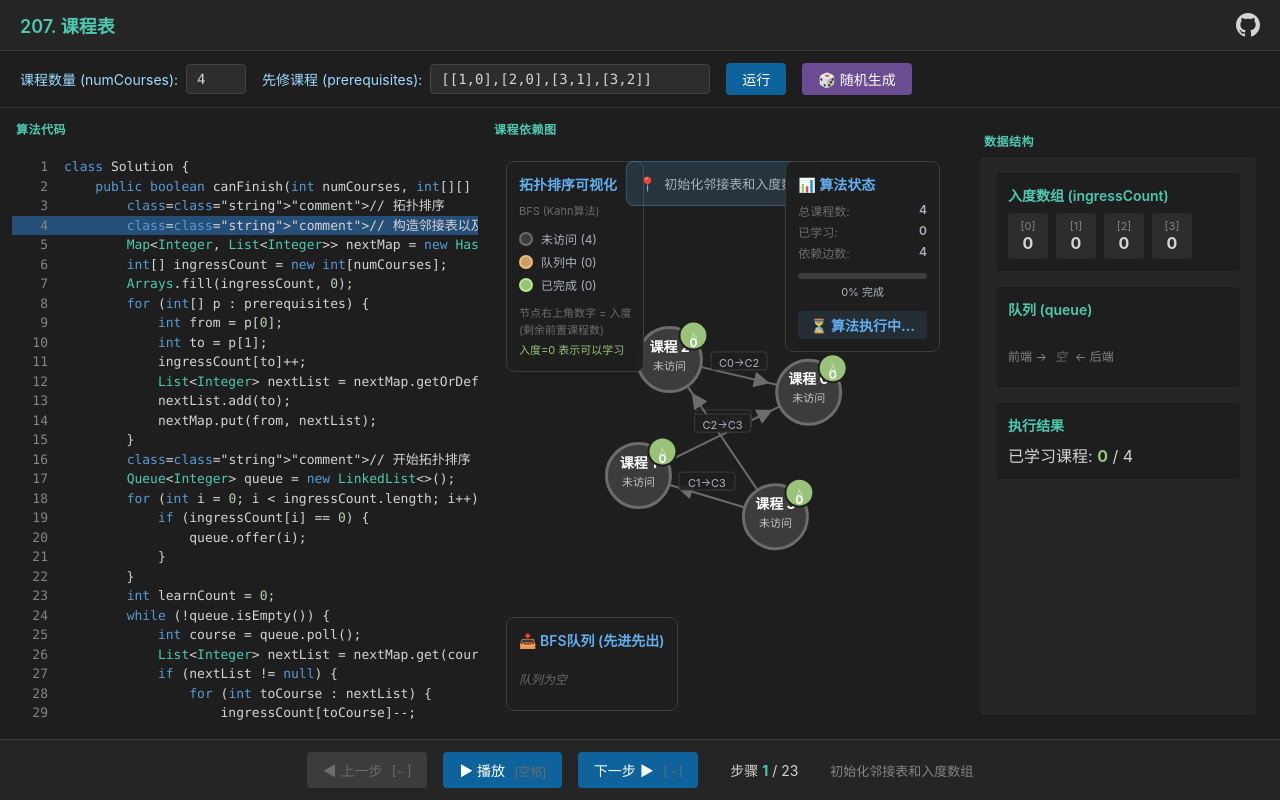
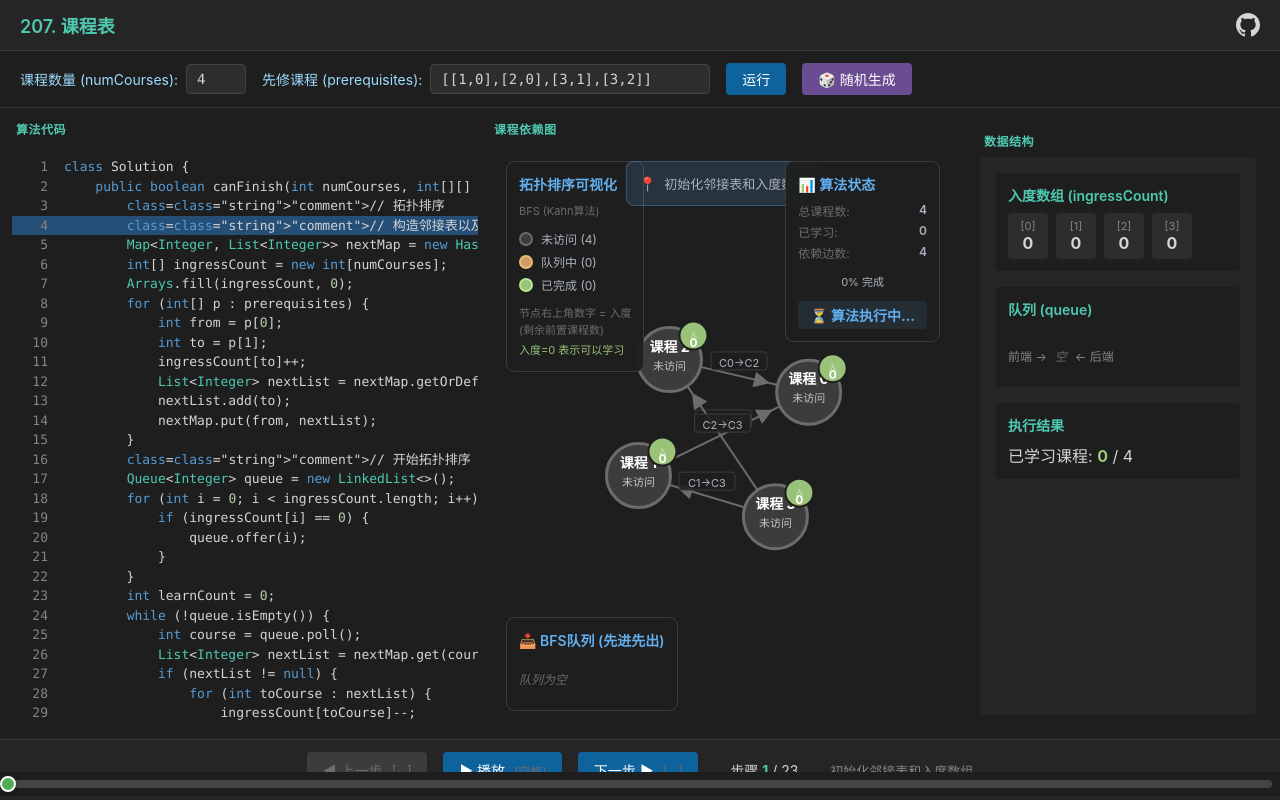
Before and after one commit to fuck-algorithm/leetcode-207-course-schedule, a React (Vite) app: page / in a window 1280 px wide. Built offline with nearby package versions, Linux system fonts and the light colour scheme.

Commit message:
feat: 添加底部进度条，支持拖动调整播放进度

```diff
--- a/src/components/App.tsx
+++ b/src/components/App.tsx
@@ -5,6 +5,7 @@ import CodePanel from './CodePanel';
 import GraphView from './GraphView';
 import DataStructuresPanel from './DataStructuresPanel';
 import ControlPanel from './ControlPanel';
+import ProgressBar from './ProgressBar';
 import { usePlayback } from '../hooks/usePlayback';
 import { useKeyboardShortcuts } from '../hooks/useKeyboardShortcuts';
 import { generateSteps } from '../algorithm/stepGenerator';
@@ -62,6 +63,7 @@ function App() {
     toggle,
     goToPrevious,
     goToNext,
+    goToStep,
   } = usePlayback({
     totalSteps: steps.length,
     playbackSpeed: 1000,
@@ -147,6 +149,12 @@ function App() {
         onPrevious={goToPrevious}
         onNext={goToNext}
       />
+
+      <ProgressBar
+        currentStep={currentStepIndex}
+        totalSteps={steps.length}
+        onSeek={goToStep}
+      />
     </div>
   );
 }
--- /dev/null
+++ b/src/components/ProgressBar.css
@@ -0,0 +1,54 @@
+.progress-bar {
+  position: fixed;
+  bottom: 0;
+  left: 0;
+  width: 100%;
+  height: 24px;
+  background: #1e1e1e;
+  cursor: pointer;
+  z-index: 100;
+  display: flex;
+  align-items: center;
+  padding: 0 8px;
+  box-sizing: border-box;
+}
+
+.progress-track {
+  position: relative;
+  width: 100%;
+  height: 8px;
+  background: #444;
+  border-radius: 4px;
+  overflow: visible;
+}
+
+.progress-fill {
+  position: absolute;
+  top: 0;
+  left: 0;
+  height: 100%;
+  background: #4caf50;
+  border-radius: 4px 0 0 4px;
+  transition: width 0.1s ease-out;
+}
+
+.progress-thumb {
+  position: absolute;
+  top: 50%;
+  width: 16px;
+  height: 16px;
+  background: #4caf50;
+  border: 2px solid #fff;
+  border-radius: 50%;
+  transform: translate(-50%, -50%);
+  box-shadow: 0 2px 4px rgba(0, 0, 0, 0.3);
+  transition: left 0.1s ease-out;
+}
+
+.progress-bar:hover .progress-thumb {
+  transform: translate(-50%, -50%) scale(1.2);
+}
+
+.progress-bar:active .progress-thumb {
+  transform: translate(-50%, -50%) scale(1.1);
+}
--- /dev/null
+++ b/src/components/ProgressBar.tsx
@@ -0,0 +1,84 @@
+import { useCallback, useRef, useState } from 'react';
+import './ProgressBar.css';
+
+interface ProgressBarProps {
+  currentStep: number;
+  totalSteps: number;
+  onSeek: (step: number) => void;
+}
+
+export default function ProgressBar({
+  currentStep,
+  totalSteps,
+  onSeek,
+}: ProgressBarProps) {
+  const trackRef = useRef<HTMLDivElement>(null);
+  const [isDragging, setIsDragging] = useState(false);
+
+  const progress = totalSteps > 1 ? (currentStep / (totalSteps - 1)) * 100 : 0;
+
+  const calculateStep = useCallback(
+    (clientX: number) => {
+      if (!trackRef.current) return currentStep;
+      const rect = trackRef.current.getBoundingClientRect();
+      const percent = Math.max(0, Math.min(1, (clientX - rect.left) / rect.width));
+      return Math.round(percent * (totalSteps - 1));
+    },
+    [totalSteps, currentStep]
+  );
+
+  const handleMouseDown = useCallback(
+    (e: React.MouseEvent) => {
+      setIsDragging(true);
+      onSeek(calculateStep(e.clientX));
+    },
+    [calculateStep, onSeek]
+  );
+
+  const handleMouseMove = useCallback(
+    (e: MouseEvent) => {
+      if (isDragging) {
+        onSeek(calculateStep(e.clientX));
+      }
+    },
+    [isDragging, calculateStep, onSeek]
+  );
+
+  const handleMouseUp = useCallback(() => {
+    setIsDragging(false);
+  }, []);
+
+  // Add global mouse listeners when dragging
+  useState(() => {
+    if (isDragging) {
+      document.addEventListener('mousemove', handleMouseMove);
+      document.addEventListener('mouseup', handleMouseUp);
+      return () => {
+        document.removeEventListener('mousemove', handleMouseMove);
+        document.removeEventListener('mouseup', handleMouseUp);
+      };
+    }
+  });
+
+  return (
+    <div
+      className="progress-bar"
+      ref={trackRef}
+      onMouseDown={handleMouseDown}
+      onMouseMove={(e) => isDragging && onSeek(calculateStep(e.clientX))}
+      onMouseUp={handleMouseUp}
+      onMouseLeave={handleMouseUp}
+    >
+      <div className="progress-track">
+        <div
+          className="progress-fill"
+          style={{ width: `${progress}%` }}
+        />
+        <div
+          className="progress-thumb"
+          style={{ left: `${progress}%` }}
+        />
+      </div>
+    </div>
+  );
+}
```
